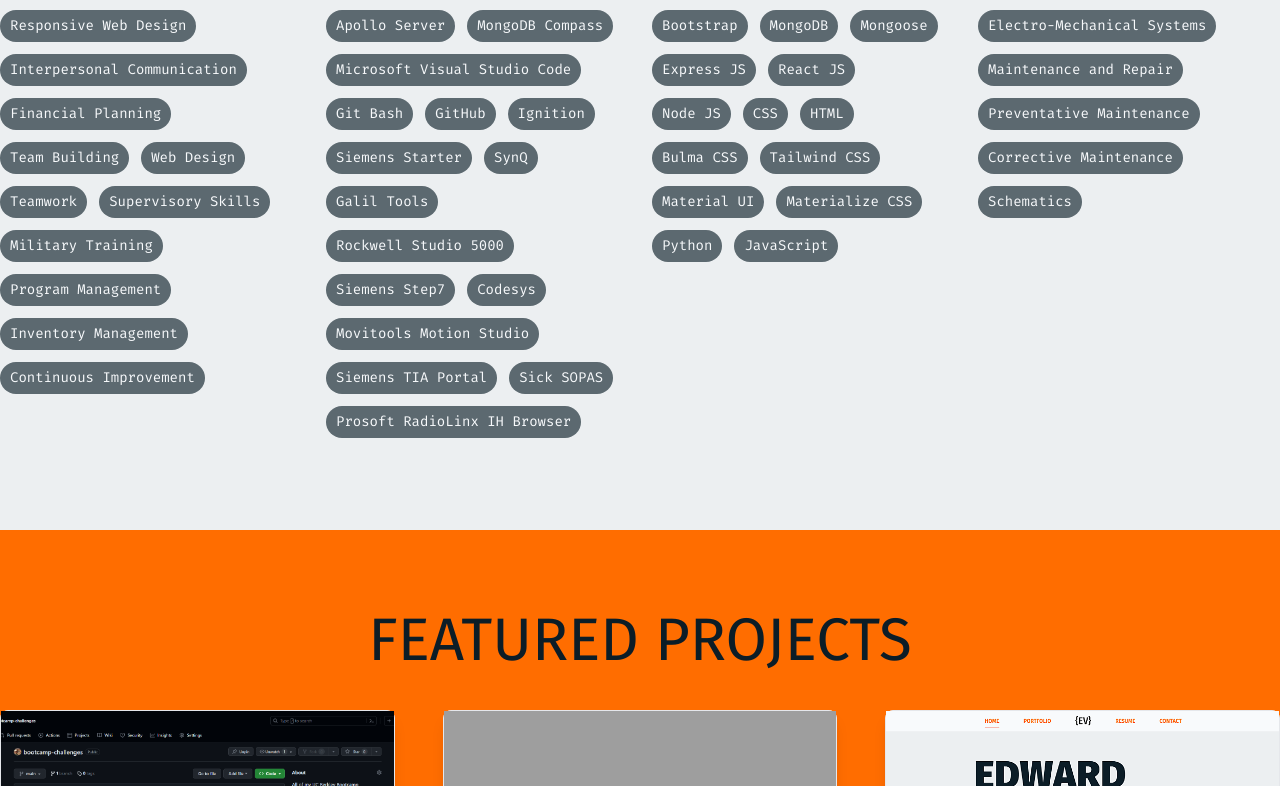
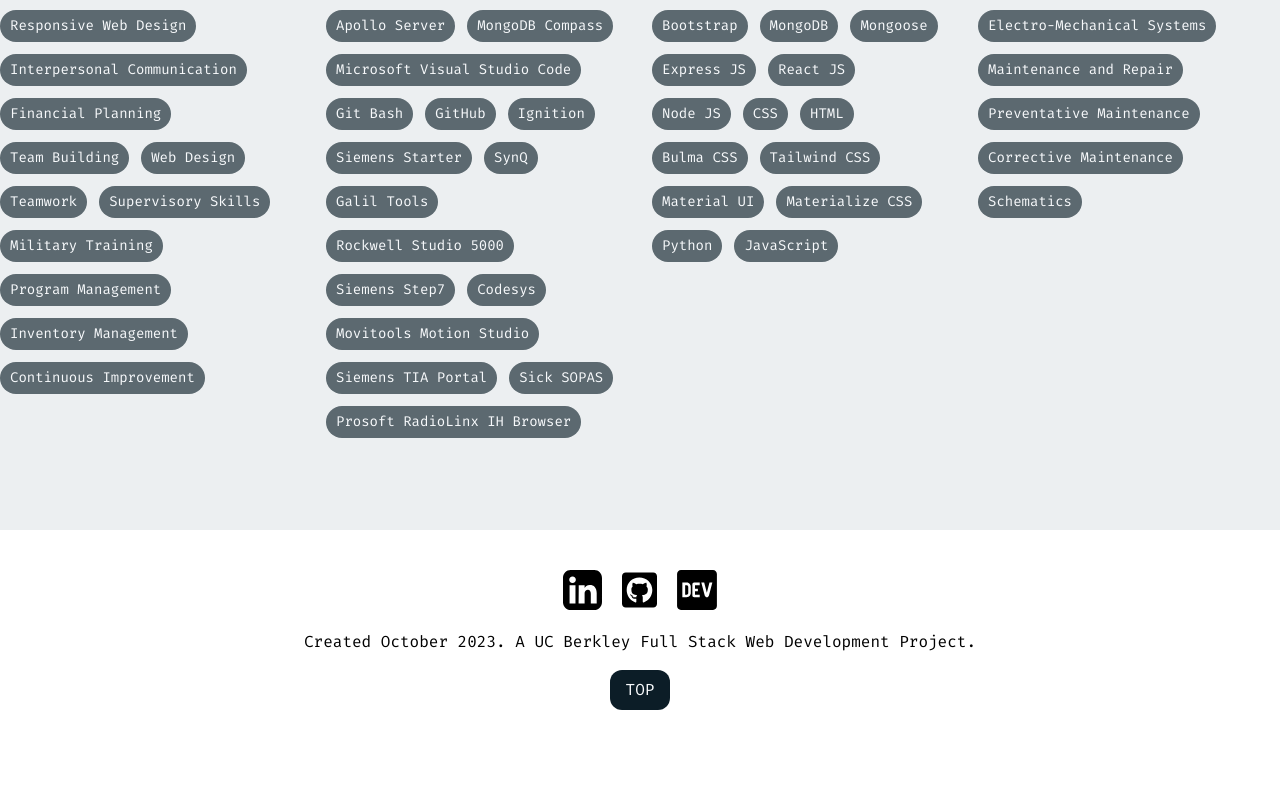
Before and after one commit to Torvec/portfolio, a React (Vite) app: page /resume in a window 1280 px wide. Shown: the part 2014-2800 px from the top of the page. After the commit the page ends 2764 px from the top, so only its background shows below. Built offline with nearby package versions, Linux system fonts and the light colour scheme; grey boxes are pictures that could not be loaded.

Commit message:
Remove featured projects section from resume

```diff
--- a/src/pages/Resume.jsx
+++ b/src/pages/Resume.jsx
@@ -1,8 +1,6 @@
 // The my resume page component
 
-import PortfolioProjects from "../components/PortfolioProjects";
 import resumeData from "../data/resumeData";
-import { Link as RouterLink } from "react-router-dom";
 
 function Resume() {
   return (
@@ -105,17 +103,6 @@
         </div>
       </section>
 
-      <section className="flex flex-col items-center bg-orange py-20">
-        <h2 className="mb-10 text-4xl font-semibold uppercase md:text-6xl md:font-normal">
-          Featured Projects
-        </h2>
-        <div className="container m-auto mb-10 px-5 xl:px-0">
-          <PortfolioProjects featured />
-        </div>
-        <button className="rounded-2xl border-2 border-black bg-black px-4 py-1.5 text-lg uppercase text-white transition-all duration-500 ease-in-out hover:border-white hover:font-semibold">
-          <RouterLink to={"/portfolio"}>. . . All Projects</RouterLink>
-        </button>
-      </section>
     </>
   );
 }
```
